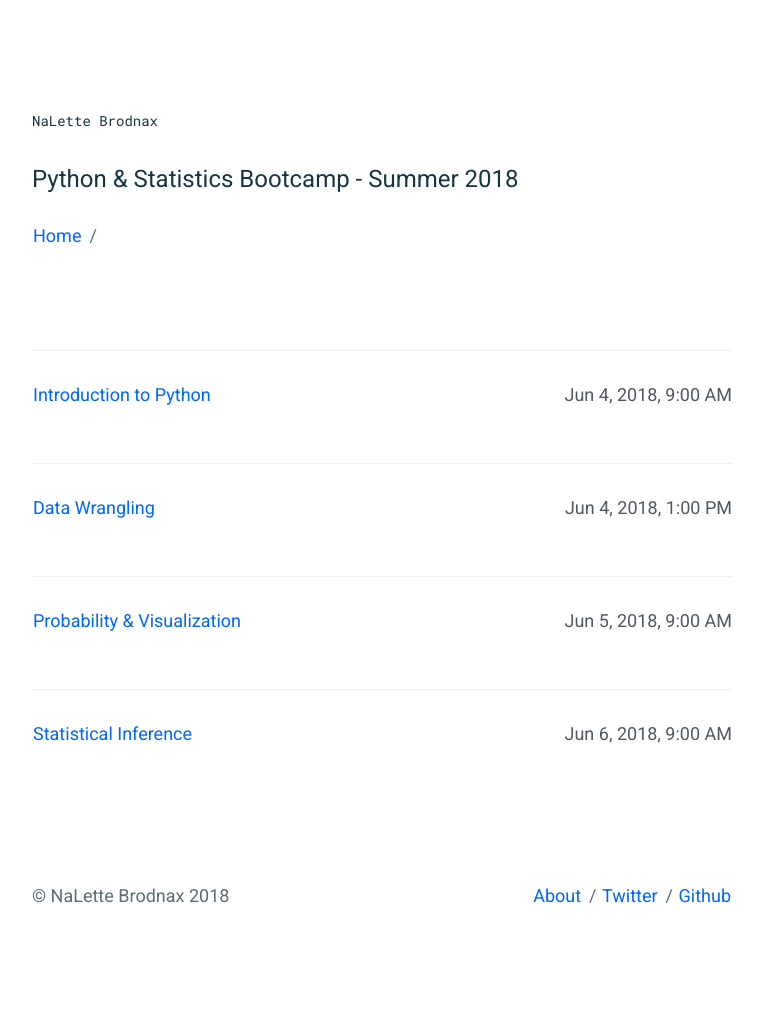
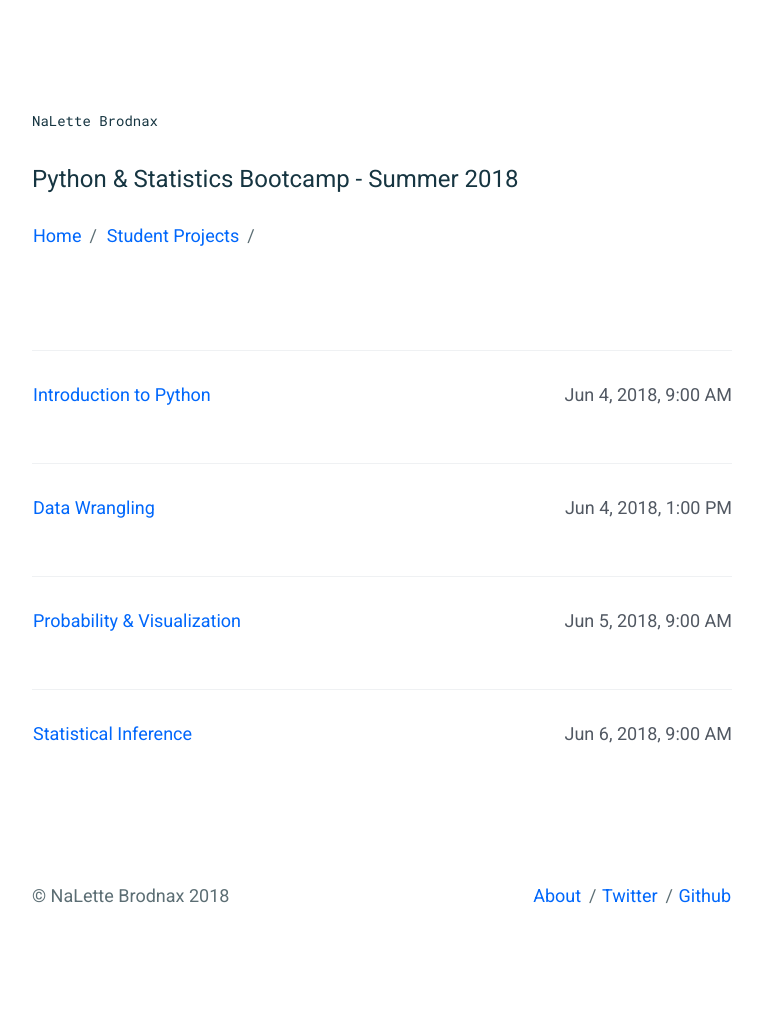
Before and after one commit to anhnguyendepocen/python-stats, a Jekyll site: the page built from index.html, in a window 1280 px wide. Shown: the whole page, without its empty margins (258-1021 px from the left). Built offline with Jekyll 4.4.1, drawn with Linux system fonts in a browser that asks for light colours.

Commit message:
link for student projects

```diff
--- a/_includes/header.html
+++ b/_includes/header.html
@@ -3,6 +3,7 @@
   <h1>{{ site.description }}</h1>
   <p>
     <a href="{{ "/" | prepend: site.baseurl }}">Home</a><span
-          class="u-separate"></span>
+          class="u-separate"></span> <a href="{{ "/projects/" | prepend:
+          site.baseurl }}">Student Projects</a><span class="u-separate"></span>
   </p>
 </header>
```
